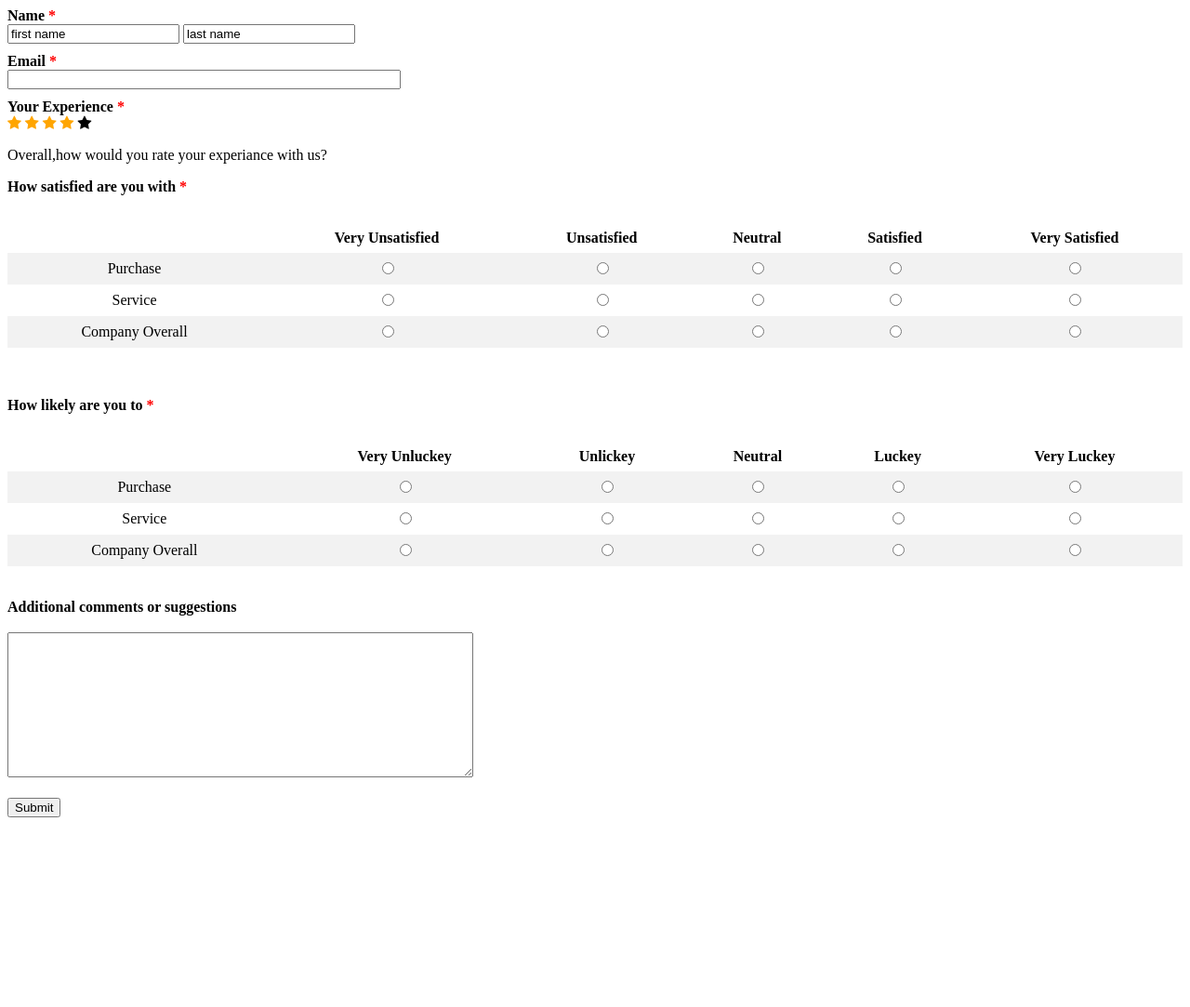
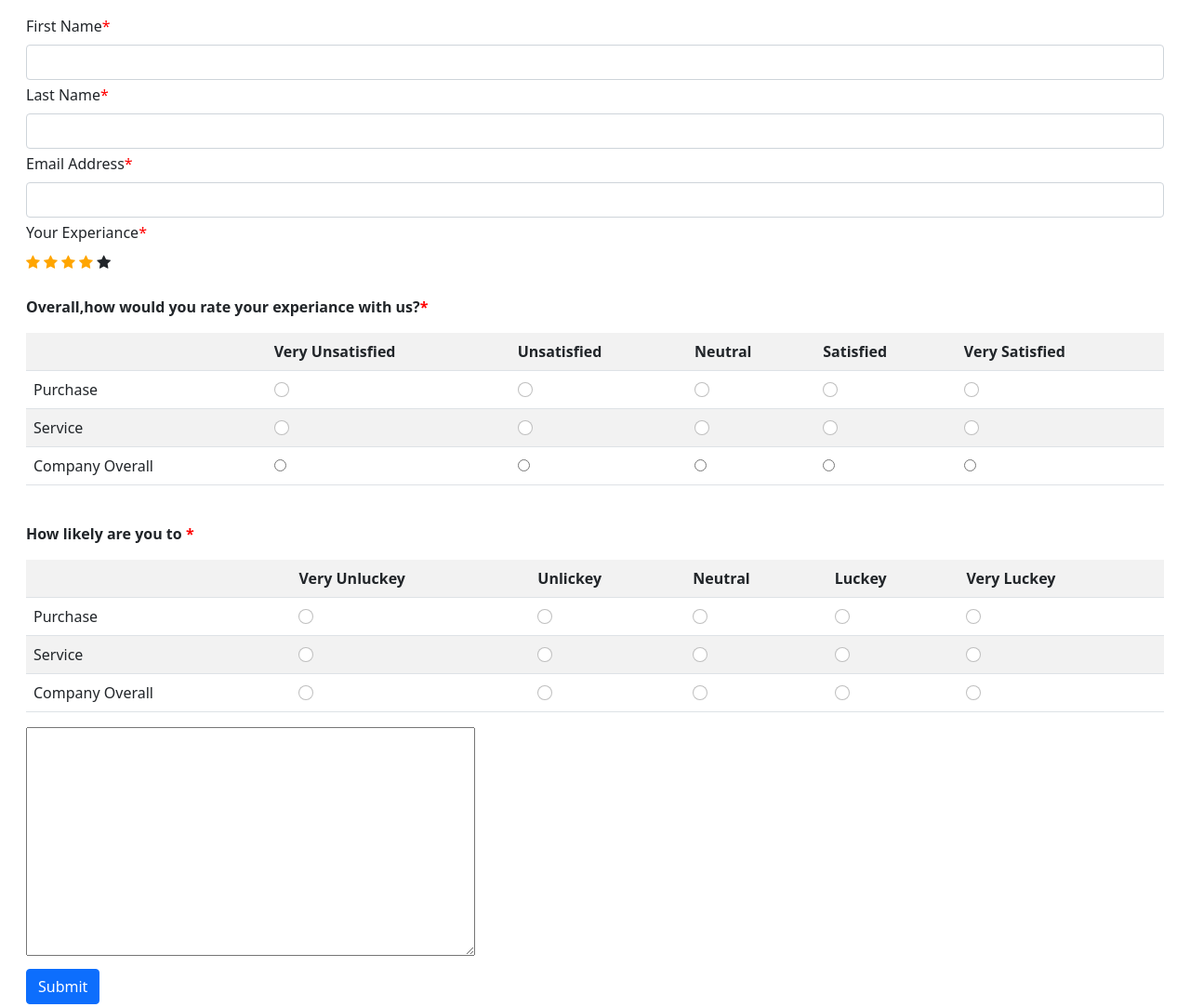
Before and after one commit to Pavan-rmes/Survey-Form, a plain HTML site: page index.html in a window 1280 px wide. Shown: the whole page at 93% size. Before the commit the page ends 887 px from the top, so only its background shows below. Drawn offline with nearby package versions, Linux system fonts and the light colour scheme.

Commit message:
added boot strap

```diff
--- a/index.html
+++ b/index.html
@@ -7,23 +7,35 @@
     <title>Survey-Form</title>
     <link rel="stylesheet" href="main.css">
     <link rel="stylesheet" href="https://cdnjs.cloudflare.com/ajax/libs/font-awesome/4.7.0/css/font-awesome.min.css">
+    <link href="https://cdn.jsdelivr.net/npm/bootstrap@5.0.2/dist/css/bootstrap.min.css" rel="stylesheet" integrity="sha384-EVSTQN3/azprG1Anm3QDgpJLIm9Nao0Yz1ztcQTwFspd3yD65VohhpuuCOmLASjC" crossorigin="anonymous">
+    <script src="https://cdn.jsdelivr.net/npm/bootstrap@5.0.2/dist/js/bootstrap.bundle.min.js" integrity="sha384-MrcW6ZMFYlzcLA8Nl+NtUVF0sA7MsXsP1UyJoMp4YLEuNSfAP+JcXn/tWtIaxVXM" crossorigin="anonymous"></script>
 </head>
 <body>
-    <form>
-        <div><b>Name <span class="star">*</span> </b></div>
-        <input type="firstname" value="first name">
-        <input type="last name" value ='last name'>
-        <div class="Space"><b>Email <span class="star">*</span></b></div>
-        <input class="Email" type="email" size="50">
-        <div class="Space"><b>Your Experience <span class="star">*</span></b></div>
+    <div class="container-fluid">
+        <form class="m-3">
+            <div class="mb-1">
+              <label for="exampleInputEmail1" class="form-label">First Name<span class="star">*</span></label>
+              <input type="text" class="form-control" id="exampleInputEmail1" aria-describedby="emailHelp">
+            </div>
+            <div class="mb-1">
+              <label for="exampleInputPassword1" class="form-label">Last Name<span class="star">*</span></label>
+              <input type="text" class="form-control" id="exampleInputPassword1">
+            </div>
+            <div class="mb-1">
+                <label for="exampleInputPassword1" class="form-label">Email Address<span class="star">*</span></label>
+                <input type="email" class="form-control" id="exampleInputPassword1">
+            </div>
+            <div class="mb-1">
+                <label for="exampleInputPassword1" class="form-label">Your Experiance<span class="star">*</span></label><br>
                 <span class="fa fa-star checked"></span>
                 <span class="fa fa-star checked"></span>
                 <span class="fa fa-star checked"></span>
                 <span class="fa fa-star checked"></span>
-        <span class="fa fa-star "></span>
-        <p>Overall,how would you rate your experiance with us?</p>
-        <b >How satisfied are you with <span class="star">*</span> </b>
-        <table class="satisfied_table">
+                <span class="fa fa-star "></span><br>
+            </div>
+            <div class="mb-1 mt-4">
+                <p> <b >Overall,how would you rate your experiance with us?<span class="star">*</span> </b></p>
+                <table class="table table-striped">
                     <tr>
                     <th></th>
                     <th >Very Unsatisfied</th>
@@ -34,19 +46,19 @@
                     </tr>
                     <tr class="row1">
                         <td>Purchase</td>
-                <td ><input type="radio" name="purchase"></td>
-                <td ><input type="radio" name="purchase"></td>
-                <td ><input type="radio" name="purchase"></td>
-                <td ><input type="radio" name="purchase"></td>
-                <td ><input type="radio" name="purchase"></td>
+                        <td ><input class="form-check-input" type="radio" name="purchase"></td>
+                        <td ><input class="form-check-input" type="radio" name="purchase"></td>
+                        <td ><input class="form-check-input" type="radio" name="purchase"></td>
+                        <td ><input class="form-check-input" type="radio" name="purchase"></td>
+                        <td ><input class="form-check-input" type="radio" name="purchase"></td>
                     </tr>
                     <tr class="row2">
                         <td>Service</td>
-                <td ><input type="radio" name="Service"></td>
-                <td ><input type="radio" name="Service"></td>
-                <td ><input type="radio" name="Service"></td>
-                <td ><input type="radio" name="Service"></td>
-                <td ><input type="radio" name="Service"></td>
+                        <td ><input class="form-check-input" type="radio" name="Service"></td>
+                        <td ><input class="form-check-input" type="radio" name="Service"></td>
+                        <td ><input class="form-check-input" type="radio" name="Service"></td>
+                        <td ><input class="form-check-input" type="radio" name="Service"></td>
+                        <td ><input class="form-check-input" type="radio" name="Service"></td>
                     </tr>
                     <tr class="row3">
                         <td>Company Overall</td>
@@ -58,8 +70,10 @@
                     </tr>
                 </table>
                 <br>
+                <p>
                     <b >How likely are you to <span class="star">*</span> </b>
-        <table class="satisfied_table">
+                </p>
+                <table class="table table-striped">
                     <tr>
                     <th></th>
                     <th >Very Unluckey</th>
@@ -70,32 +84,36 @@
                     </tr>
                     <tr class="row1">
                         <td>Purchase</td>
-                <td ><input type="radio" name="purchase"></td>
-                <td ><input type="radio" name="purchase"></td>
-                <td ><input type="radio" name="purchase"></td>
-                <td ><input type="radio" name="purchase"></td>
-                <td ><input type="radio" name="purchase"></td>
+                        <td ><input class="form-check-input" type="radio" name="purchase"></td>
+                        <td ><input class="form-check-input" type="radio" name="purchase"></td>
+                        <td ><input class="form-check-input" type="radio" name="purchase"></td>
+                        <td ><input class="form-check-input" type="radio" name="purchase"></td>
+                        <td ><input class="form-check-input" type="radio" name="purchase"></td>
                     </tr>
                     <tr class="row2">
                         <td>Service</td>
-                <td ><input type="radio" name="Service"></td>
-                <td ><input type="radio" name="Service"></td>
-                <td ><input type="radio" name="Service"></td>
-                <td ><input type="radio" name="Service"></td>
-                <td ><input type="radio" name="Service"></td>
+                        <td ><input class="form-check-input" type="radio" name="Service"></td>
+                        <td ><input class="form-check-input" type="radio" name="Service"></td>
+                        <td ><input class="form-check-input" type="radio" name="Service"></td>
+                        <td ><input class="form-check-input" type="radio" name="Service"></td>
+                        <td ><input class="form-check-input" type="radio" name="Service"></td>
                     </tr>
                     <tr class="row3">
                         <td>Company Overall</td>
-                <td ><input type="radio" name="Company Overall"></td>
-                <td ><input type="radio" name="Company Overall"></td>
-                <td ><input type="radio" name="Company Overall"></td>
-                <td ><input type="radio" name="Company Overall"></td>
-                <td ><input type="radio" name="Company Overall"></td>
+                        <td ><input class="form-check-input" type="radio" name="Company Overall"></td>
+                        <td ><input class="form-check-input" type="radio" name="Company Overall"></td>
+                        <td ><input class="form-check-input" type="radio" name="Company Overall"></td>
+                        <td ><input class="form-check-input" type="radio" name="Company Overall"></td>
+                        <td ><input class="form-check-input" type="radio" name="Company Overall"></td>
                     </tr>
                 </table>
-        <b >Additional comments or suggestions</b><br><br>
-        <textarea rows="10" cols="60%"></textarea><br><br>
-        <input type="submit" value="Submit">
+            </div>
+            <div class="mb-2">
+                <textarea rows="10" cols="50%"></textarea>
+            </div>
+
+            <button type="submit" class="btn btn-primary">Submit</button>
           </form>
 
+    </div>
 </body>
--- a/main.css
+++ b/main.css
@@ -1,3 +1,6 @@
+body{
+    font-family: Arial, Helvetica, sans-serif;
+}
 .star{
     color: red;
 }
@@ -28,7 +31,7 @@
     font-size: 16px;
     margin-bottom: 35px;
 }
-td, th{
+/* td, th{
     padding:7px
 }
-tr:nth-child(even) {background-color: #f2f2f2;}
+tr:nth-child(even) {background-color: #f2f2f2;} */
```
Also changed, not shown: 1 other file. Lines whose indentation alone changed are shown as unchanged.
